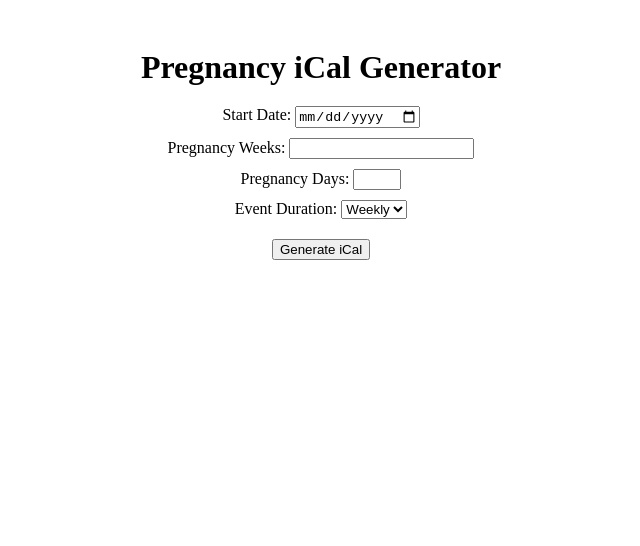
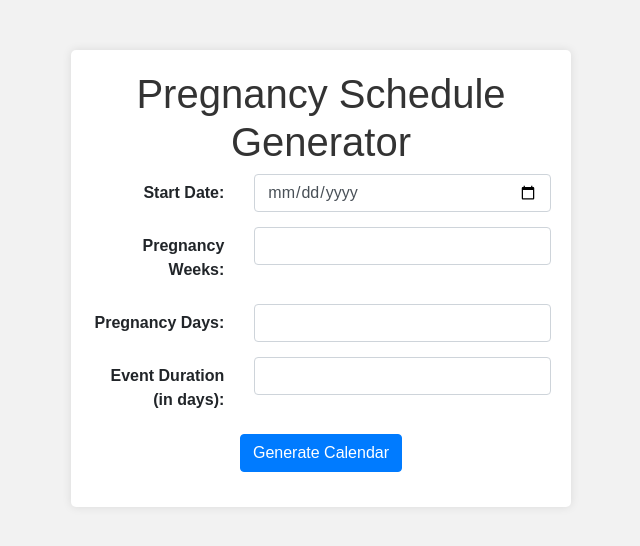
Before and after one commit to LevyMatan/pregnancyCal, a plain HTML site: page index.html in a window 1280 px wide. Shown: the whole page, without its empty margins (319-959 px from the left). Drawn offline with nearby package versions, Linux system fonts and the light colour scheme.

Commit message:
Version 1.0.1

```diff
--- a/index.html
+++ b/index.html
@@ -1,40 +1,48 @@
 <!DOCTYPE html>
-<html lang="en">
+<html>
 <head>
-  <meta charset="UTF-8">
-  <meta name="viewport" content="width=device-width, initial-scale=1.0">
-  <title>Pregnancy iCal Generator</title>
+  <title>Pregnancy Schedule Generator</title>
+  <link rel="stylesheet" href="https://stackpath.bootstrapcdn.com/bootstrap/4.5.2/css/bootstrap.min.css">
   <link rel="stylesheet" href="style.css">
 </head>
 <body>
   <div class="container">
-    <h1>Pregnancy iCal Generator</h1>
+    <h1 class="text-center">Pregnancy Schedule Generator</h1>
     <form id="pregnancy-form">
-      <div class="form-group">
-        <label for="start-date">Start Date:</label>
-        <input type="date" id="start-date" name="start-date" required>
+      <div class="form-group row">
+        <label for="start-date" class="col-sm-4 col-form-label text-sm-right">Start Date:</label>
+        <div class="col-sm-8">
+          <input type="date" id="start-date" class="form-control" required>
+        </div>
       </div>
-      <div class="form-group">
-        <label for="pregnancy-weeks">Pregnancy Weeks:</label>
-        <input type="number" id="pregnancy-weeks" name="pregnancy-weeks" min="1" required>
+      <div class="form-group row">
+        <label for="pregnancy-weeks" class="col-sm-4 col-form-label text-sm-right">Pregnancy Weeks:</label>
+        <div class="col-sm-8">
+          <input type="number" id="pregnancy-weeks" class="form-control" required>
+        </div>
       </div>
-      <div class="form-group">
-        <label for="pregnancy-days">Pregnancy Days:</label>
-        <input type="number" id="pregnancy-days" name="pregnancy-days" min="1" max="7" required>
+      <div class="form-group row">
+        <label for="pregnancy-days" class="col-sm-4 col-form-label text-sm-right">Pregnancy Days:</label>
+        <div class="col-sm-8">
+          <input type="number" id="pregnancy-days" class="form-control" required>
+        </div>
       </div>
-      <div class="form-group">
-        <label for="event-duration">Event Duration:</label>
-        <select id="event-duration" name="event-duration" required>
-          <option value="7">Weekly</option>
-          <option value="1">Daily</option>
-        </select>
+      <div class="form-group row">
+        <label for="event-duration" class="col-sm-4 col-form-label text-sm-right">Event Duration (in days):</label>
+        <div class="col-sm-8">
+          <input type="number" id="event-duration" class="form-control" required>
+        </div>
       </div>
-      <button type="submit">Generate iCal</button>
+      <div class="form-group row">
+        <div class="col-sm-12 text-center">
+          <button type="submit" class="btn btn-primary">Generate Calendar</button>
+        </div>
+      </div>
     </form>
-
     <div id="calendar-container" style="display: none;"></div>
-    <a id="download-link" href="#" download style="display: none;">Download iCal</a>
-    <p id="success-message"></p>
+    <div class="text-center">
+      <button id="download-button" class="btn btn-success" style="display: none;">Download Calendar</button>
+    </div>
   </div>
 
   <script src="https://cdnjs.cloudflare.com/ajax/libs/FileSaver.js/2.0.5/FileSaver.min.js"></script>
--- a/script.js
+++ b/script.js
@@ -1,15 +1,14 @@
 document.addEventListener('DOMContentLoaded', function() {
   const form = document.getElementById('pregnancy-form');
   const calendarContainer = document.getElementById('calendar-container');
-  const downloadLink = document.getElementById('download-link');
-  const successMessage = document.getElementById('success-message');
+  const downloadButton = document.getElementById('download-button');
 
   form.addEventListener('submit', function(event) {
     event.preventDefault();
-    generateICal();
+    generateCalendar();
   });
 
-  function generateICal() {
+  function generateCalendar() {
     const startDate = document.getElementById('start-date').value;
     const pregnancyWeeks = parseInt(document.getElementById('pregnancy-weeks').value);
     const pregnancyDays = parseInt(document.getElementById('pregnancy-days').value);
@@ -29,17 +28,15 @@ document.addEventListener('DOMContentLoaded', function() {
       }
     }
 
-    const calendarContent = cal.download();
+    const calendarContent = cal.calendar();
     calendarContainer.innerHTML = calendarContent;
     calendarContainer.style.display = 'block';
 
-    const filename = 'pregnancy_schedule.ics';
-    const blob = new Blob([calendarContent], { type: 'text/calendar;charset=utf-8' });
-    const downloadUrl = URL.createObjectURL(blob);
-    downloadLink.href = downloadUrl;
-    downloadLink.setAttribute('download', filename);
-    downloadLink.style.display = 'block';
-
-    successMessage.textContent = 'iCal file generated successfully.';
+    downloadButton.style.display = 'block';
+    downloadButton.addEventListener('click', function() {
+      const filename = 'pregnancy_schedule.ics';
+      const blob = new Blob([calendarContent], { type: 'text/calendar;charset=utf-8' });
+      saveAs(blob, filename);
+    });
   }
 });
--- a/style.css
+++ b/style.css
@@ -1,36 +1,50 @@
+body {
+  font-family: Arial, sans-serif;
+  background-color: #f2f2f2;
+  padding-top: 50px;
+}
+
 .container {
-    max-width: 600px;
+  max-width: 500px;
   margin: 0 auto;
+  background-color: #ffffff;
   padding: 20px;
-    text-align: center;
+  border-radius: 5px;
+  box-shadow: 0 0 10px rgba(0, 0, 0, 0.1);
 }
 
 h1 {
-    margin-bottom: 20px;
+  color: #333;
 }
 
 .form-group {
-    margin-bottom: 10px;
+  margin-bottom: 15px;
 }
 
-  button[type="submit"] {
-    display: block;
-    margin: 20px auto;
+.col-form-label {
+  font-weight: bold;
 }
 
 #calendar-container {
-    margin-top: 30px;
-    text-align: left;
-    white-space: pre-wrap;
+  margin-top: 20px;
 }
 
-  #download-link {
-    display: block;
-    margin-top: 10px;
-    text-align: center;
+.btn-primary {
+  background-color: #007bff;
+  border-color: #007bff;
 }
 
-  #success-message {
-    text-align: center;
-    margin-top: 20px;
+.btn-primary:hover {
+  background-color: #0069d9;
+  border-color: #0062cc;
 }
+
+.btn-success {
+  background-color: #28a745;
+  border-color: #28a745;
+}
+
+.btn-success:hover {
+  background-color: #218838;
+  border-color: #1e7e34;
+}
```
Lines whose indentation alone changed are shown as unchanged.
